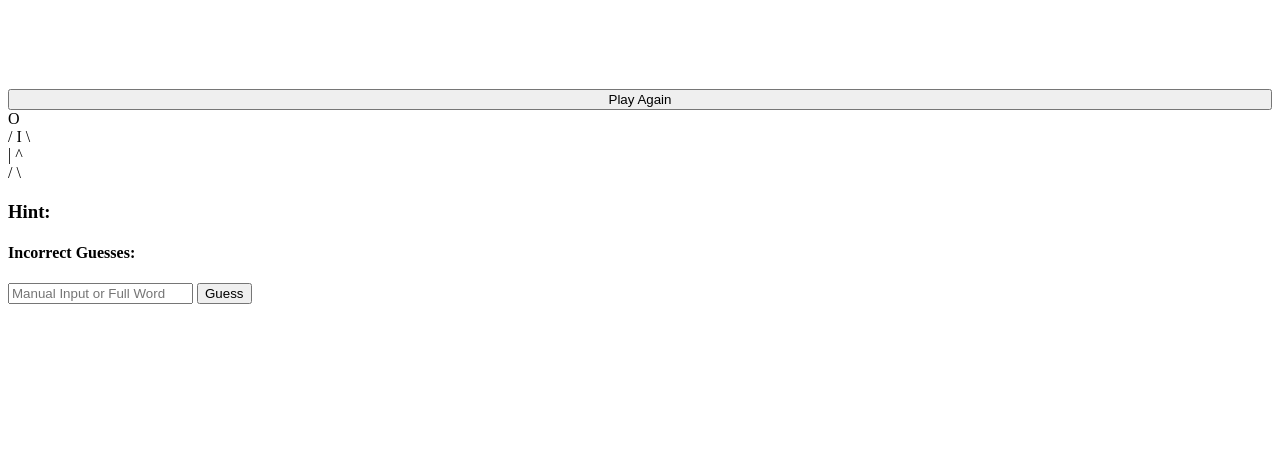
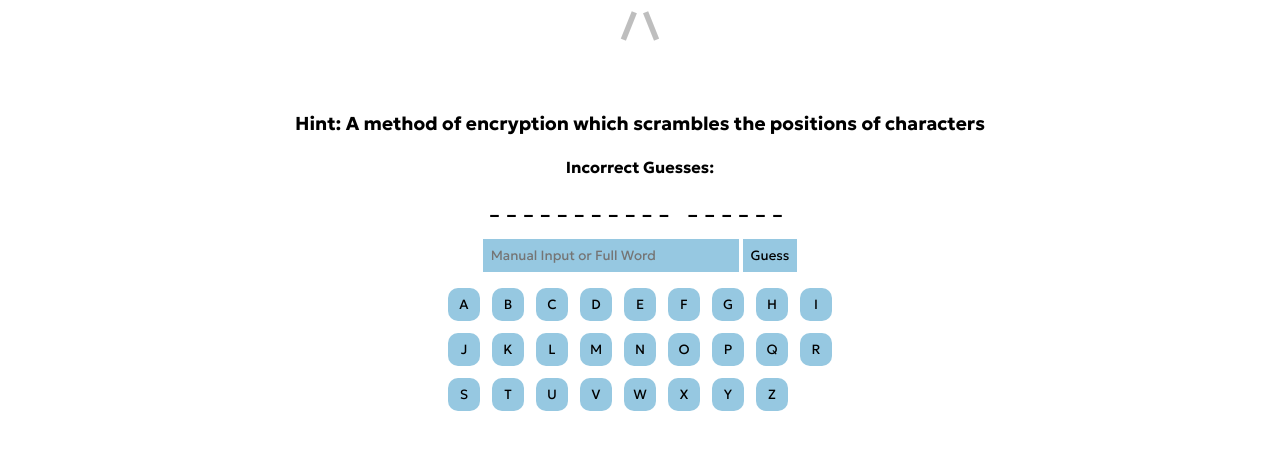
Before and after one commit to CKAY-9/HangmanWeb, a plain HTML site: page index.html in a window 1280 px wide. Shown: the part 337-800 px from the top of the page. Drawn offline with Linux system fonts and the light colour scheme; the site is published under a folder, as on GitHub Pages, so addresses that start at the root find nothing.

Commit message:
Update index.html
Wasn't importing CSS and JS properly.

```diff
--- a/index.html
+++ b/index.html
@@ -5,7 +5,7 @@
     <meta http-equiv="X-UA-Compatible" content="IE=edge">
     <meta name="viewport" content="width=device-width, initial-scale=1.0">
     <title>Hangman</title>
-    <link rel="stylesheet" href="/style.css">
+    <link rel="stylesheet" href="./style.css">
 </head>
 <body>
     <div class="help">
@@ -69,6 +69,6 @@
             </div>
         </div>
     </main>
-    <script src="/hangman.js"></script>
+    <script src="./hangman.js"></script>
 </body>
 </html>
```
